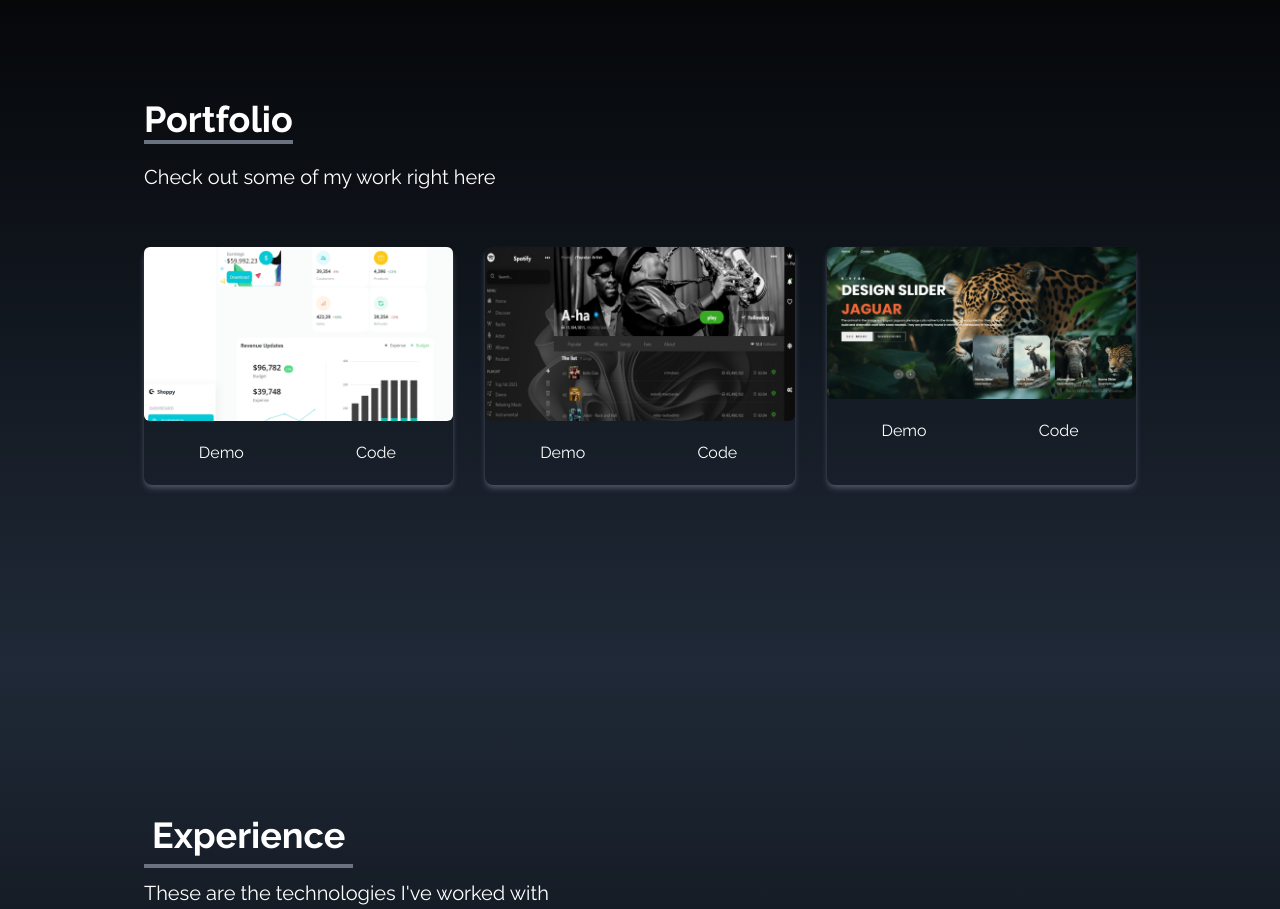
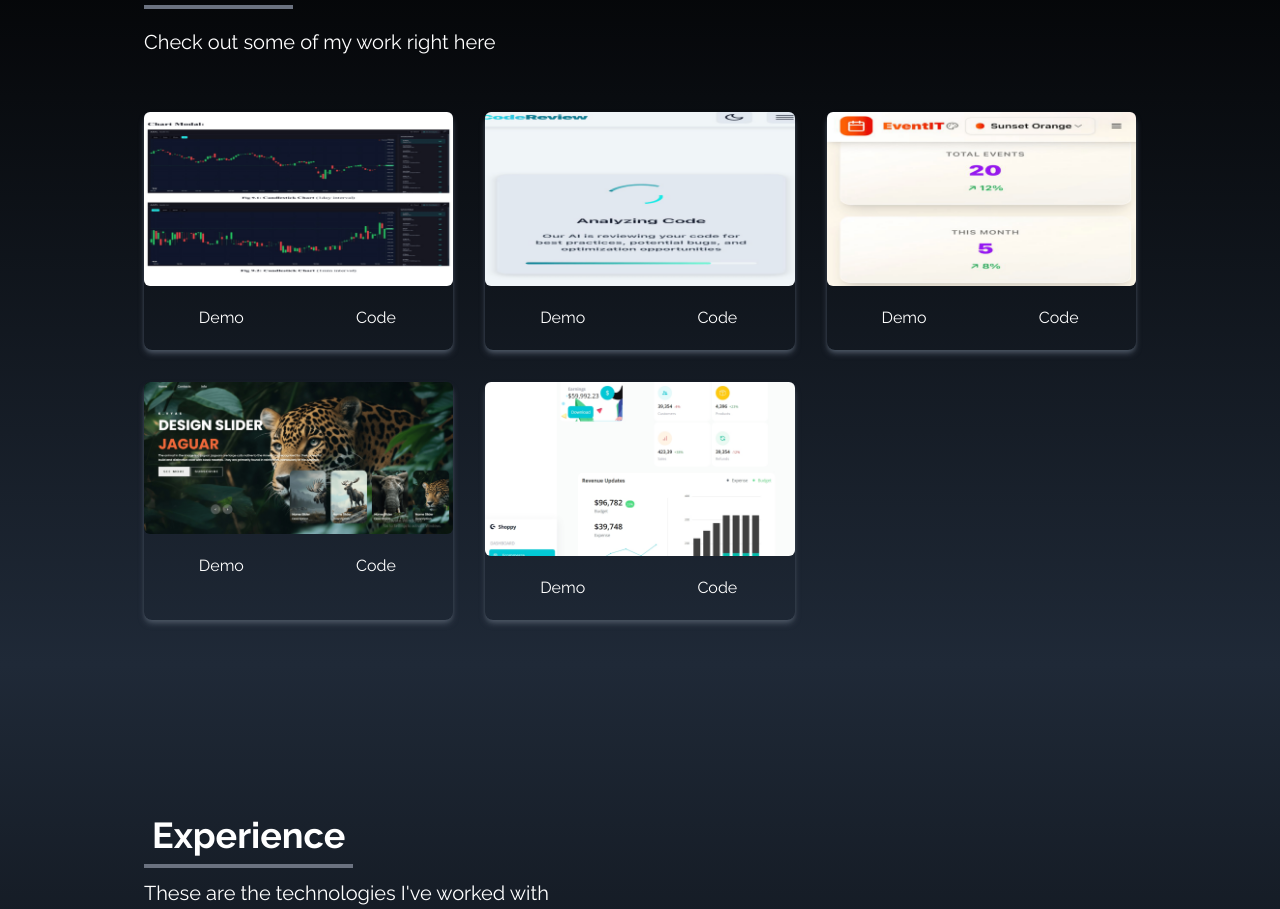
Before and after one commit to Kushagravyas/my-portfolio, a React (Create React App) app: page / in a window 1280 px wide. Shown: the part 1352-2261 px from the top of the page. Built offline with nearby package versions, Linux system fonts and the light colour scheme.

Commit message:
portfolio updated

```diff
--- a/src/components/Home.jsx
+++ b/src/components/Home.jsx
@@ -9,7 +9,7 @@ const Home = () => {
 
   useEffect(() => {
     const options = {
-      strings: ["Full Stack Developer", "Frontend Developer", "Designer", "Cricketer"],
+      strings: ["Full Stack Developer", "Frontend Developer", "Designer",],
       typeSpeed: 50,
       backSpeed: 50,
       backDelay: 1000,
--- a/src/components/Portfolio.jsx
+++ b/src/components/Portfolio.jsx
@@ -1,7 +1,9 @@
 import React from "react";
 import Dashboard from '../assets/portfolio/Dashboard.png'
 import Image_slider from '../assets/portfolio/animal.png'
-import spotifyClone from '../assets/portfolio/spotifyClone.png'
+import StockGenius from '../assets/portfolio/Stockgenius.png'
+import EventIT from '../assets/portfolio/Eventit.png'
+import AICodeReviewer from '../assets/portfolio/codereviewer.png'
 
 
 const Portfolio = () => {
@@ -9,24 +11,34 @@ const Portfolio = () => {
     const portfolios = [
       {
         id: 1,
-        src: Dashboard,
-        code: "https://github.com/Kushagravyas/shoppy-dashboard-app.git",
-        demo:"https://dashboard-app-phi-ochre.vercel.app"
+        src: StockGenius,
+        code: "https://github.com/Kushagravyas/StockGenius.git",
+        demo:"https://stock-genius-ivory.vercel.app/"
       },
       {
         id: 2,
-        src: spotifyClone,
-        code: "https://github.com/Kushagravyas/spotify-clone.git",
-        demo: "https://clonespotifi.netlify.app/"
+        src: AICodeReviewer,
+        code: "https://github.com/Kushagravyas/Minor_project.git",
+        demo:"https://minor-project-khaki-one.vercel.app/"
       },
       {
         id: 3,
+        src: EventIT,
+        code: "https://github.com/Kushagravyas/EventIT.git",
+        demo:"https://kushagravyas.github.io/EventIT/"
+      },
+      {
+        id: 4,
         src: Image_slider,
         code: "https://github.com/Kushagravyas/Animal-image-slider.git",
         demo: "https://kushagravyas.github.io/Animal-image-slider/"
       },
-
-
+      {
+        id: 5,
+        src: Dashboard,
+        code: "https://github.com/Kushagravyas/shoppy-dashboard-app.git",
+        demo: "dashboard-app-phi-ochre.vercel.app"
+      },
 
     ]
 
--- a/src/components/SocialLinks.jsx
+++ b/src/components/SocialLinks.jsx
@@ -41,7 +41,7 @@ const SocialLinks = () => {
           Resume <BsFillPersonLinesFill size={30} />
         </>
       ),
-      href: 'Kushagra_resume.pdf',
+      href: 'KushagraVyasResume.pdf',
       style: 'rounded-br-md',
       download: true,
     }
```
